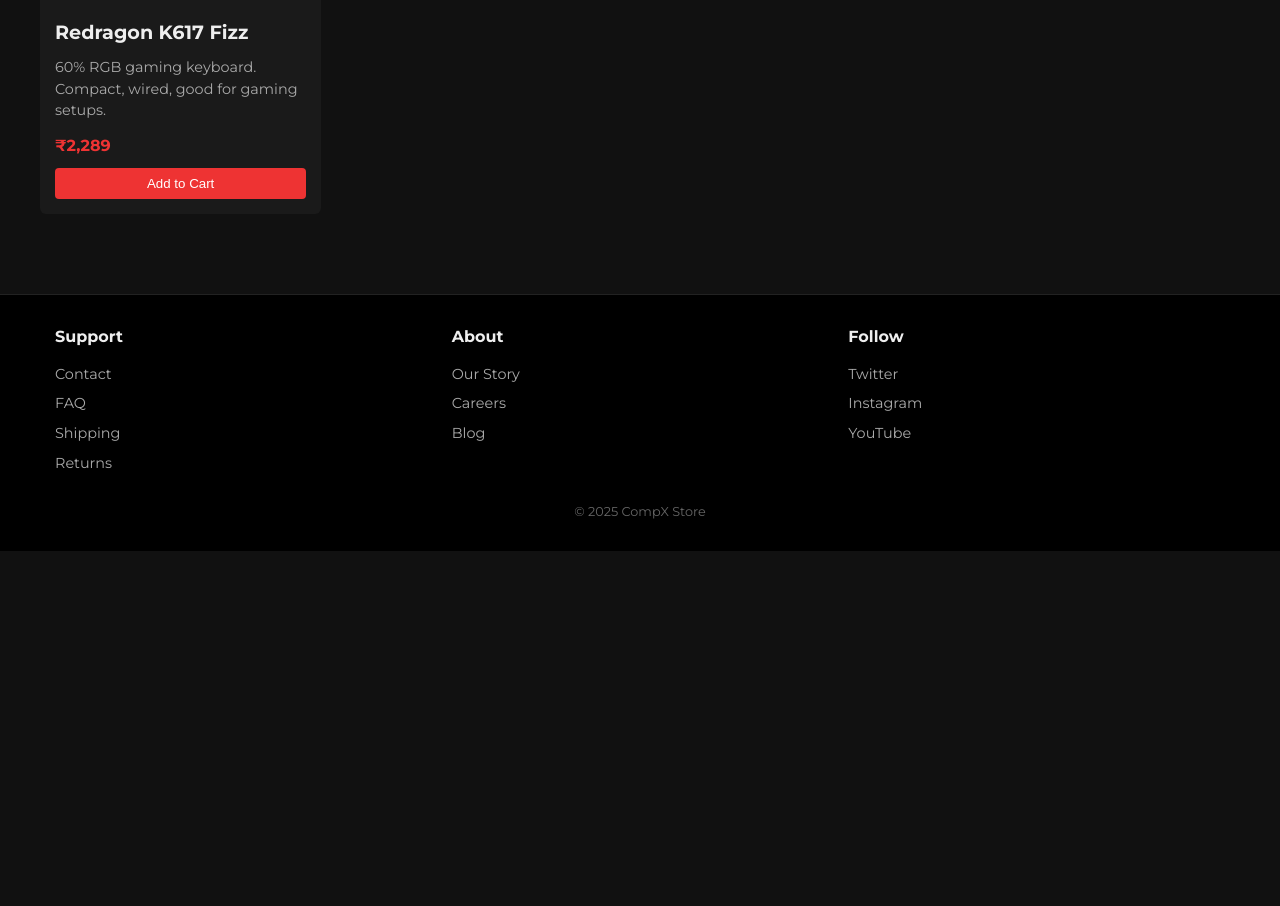
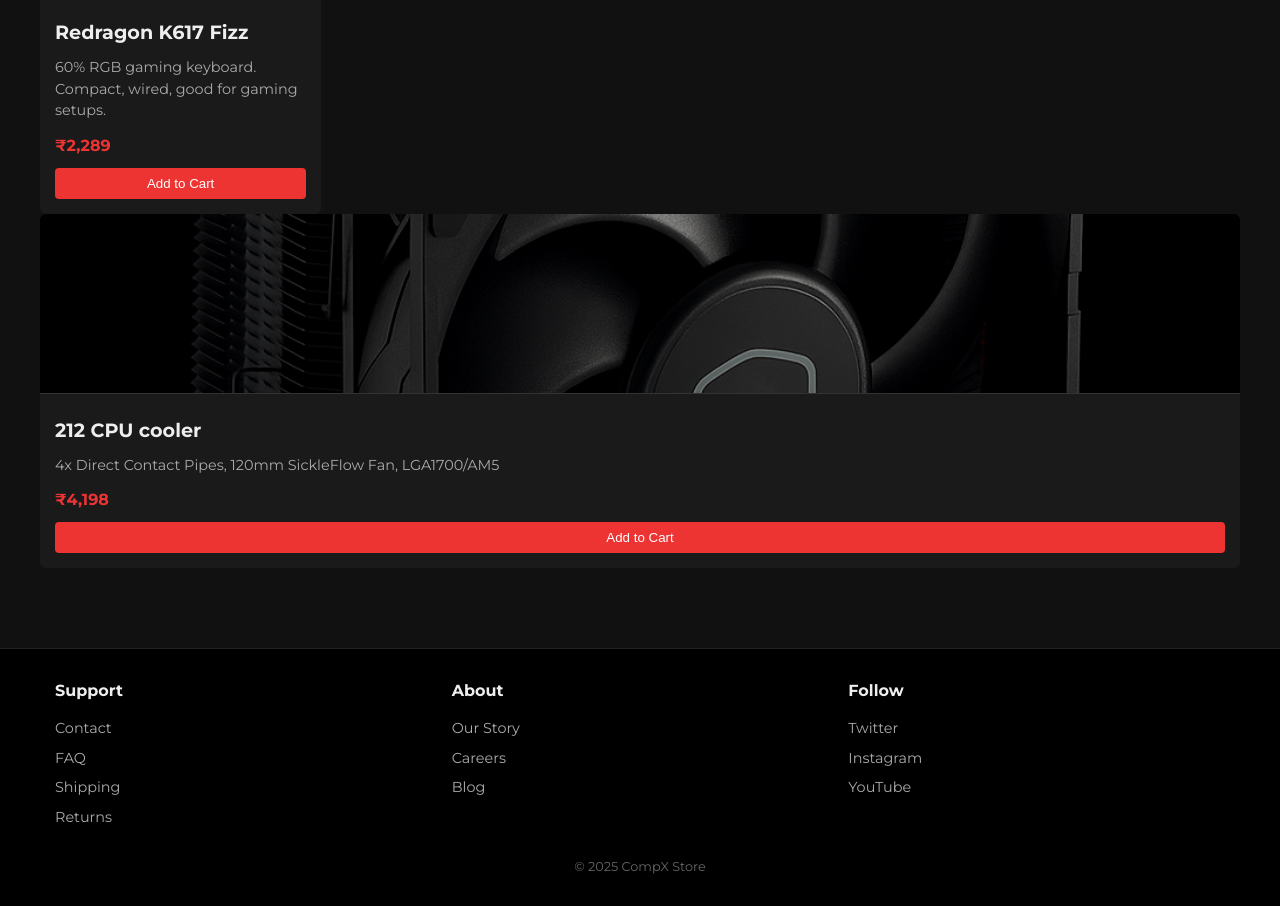
Before and after one commit to Shailesh07m/Html-css-javascript-, a plain HTML site: page CompX/ImproveSecond.html in a window 1280 px wide. Shown: the part 1281-2187 px from the top of the page. Before the commit the page ends 1832 px from the top, so only its background shows below. Drawn offline with Linux system fonts and the light colour scheme.

Commit message:
Update ImproveSecond.html

```diff
--- a/CompX/ImproveSecond.html
+++ b/CompX/ImproveSecond.html
@@ -247,6 +247,16 @@
   </div>
 </div>
 </div>
+    <div class="item">
+  <img src="Img/Cooler.png" alt="212 CPU cooler">
+  <div class="info">
+    <h3>212 CPU cooler</h3>
+    <p> 4x Direct Contact Pipes, 120mm SickleFlow Fan, LGA1700/AM5
+</p>
+    <div class="price">₹4,198</div>
+    <button class="cart-btn">Add to Cart</button>
+  </div>
+    </div>
 
     </div>
   </div>
```
